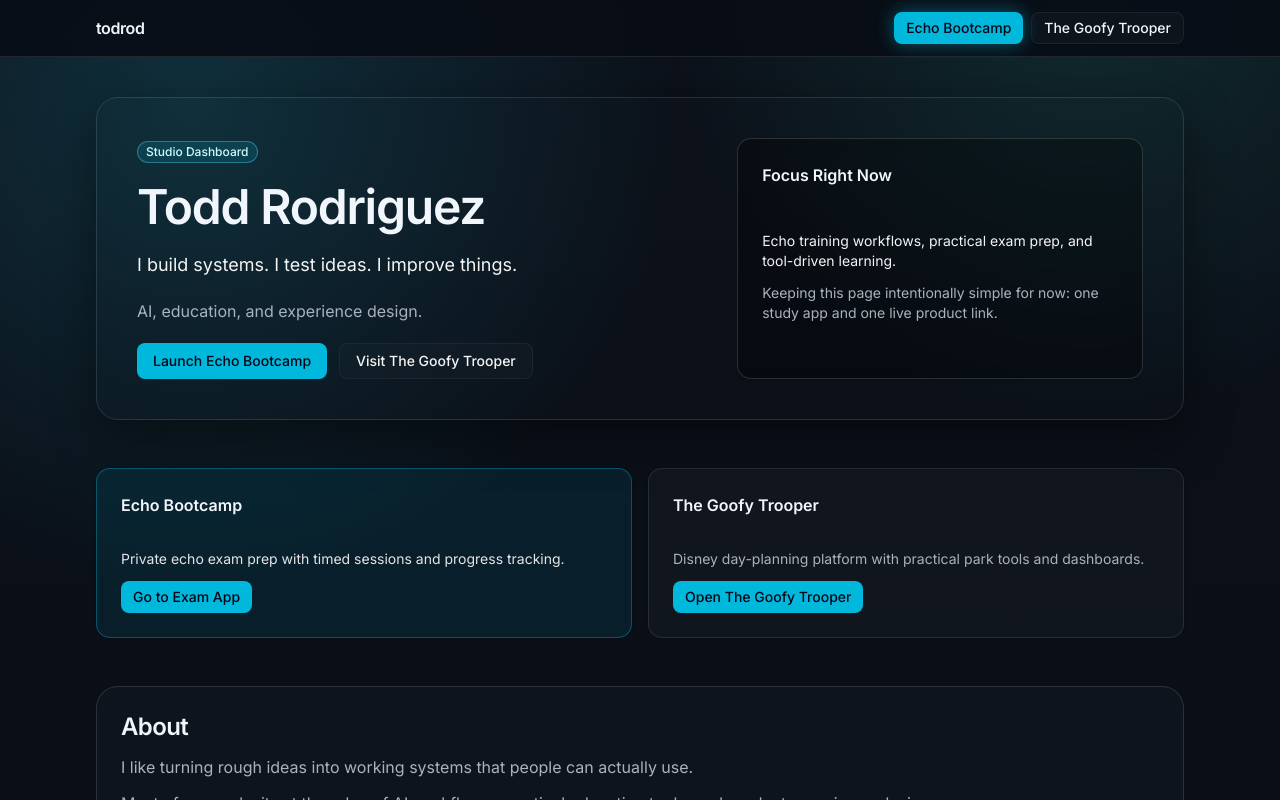
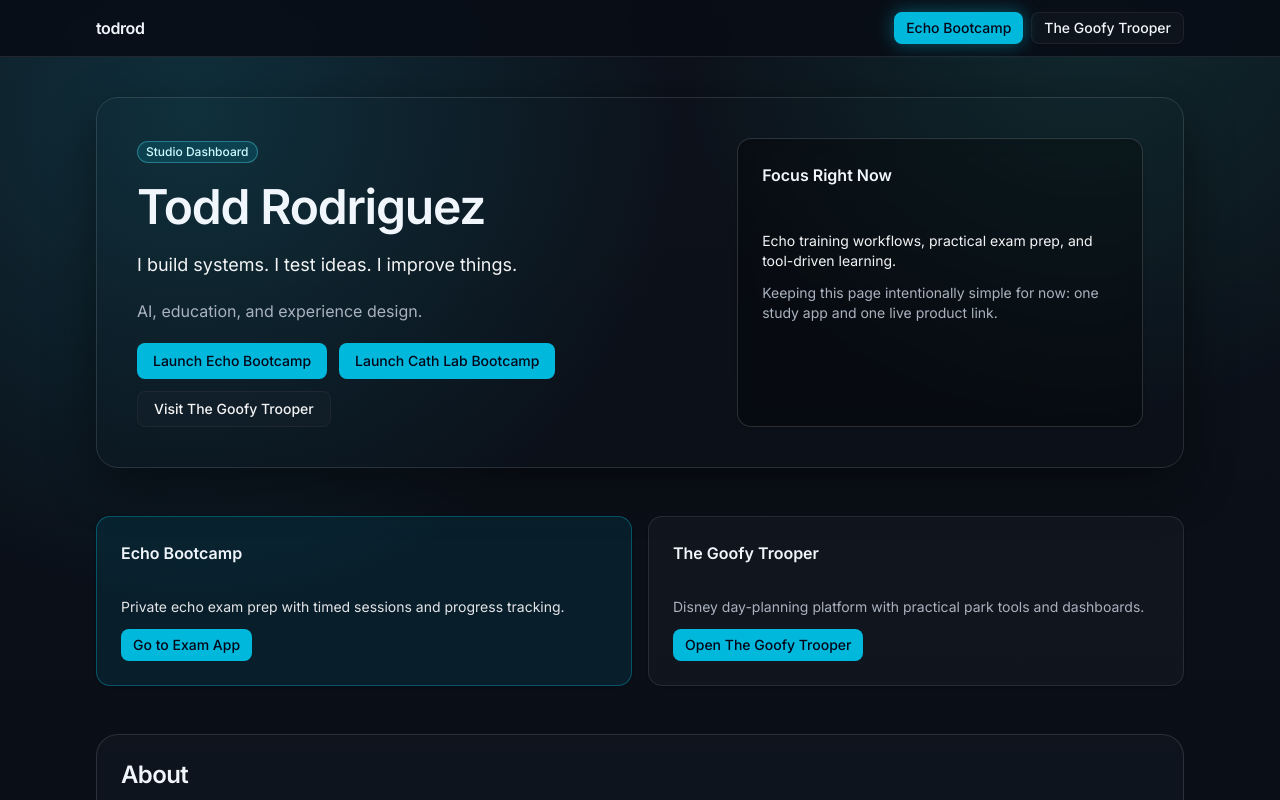
Before and after one commit to todrod/todrod, a Next.js app: page / in a window 1280 px wide. Shown: the top 800 px of the page. Built offline with nearby package versions, Linux system fonts and the light colour scheme; no server answers.

Commit message:
Add Cath Lab Bootcamp CTA button on homepage

```diff
--- a/src/app/page.tsx
+++ b/src/app/page.tsx
@@ -2,7 +2,7 @@
 import { Button } from "@/components/ui/button";
 import { Card, CardContent, CardHeader, CardTitle } from "@/components/ui/card";
 import { siteContent } from "@/content/site";
-import { echoBootcampHref } from "@/lib/urls";
+import { cathBootcampHref, echoBootcampHref } from "@/lib/urls";
 
 export default function HomePage() {
   return (
@@ -17,6 +17,9 @@
             <div className="flex flex-wrap gap-3">
               <Button asChild className="bg-cyan-500 text-slate-950 hover:bg-cyan-400">
                 <a href={echoBootcampHref}>Launch Echo Bootcamp</a>
+              </Button>
+              <Button asChild className="bg-cyan-500 text-slate-950 hover:bg-cyan-400">
+                <a href={cathBootcampHref}>Launch Cath Lab Bootcamp</a>
               </Button>
               <Button
                 asChild
--- a/src/lib/urls.ts
+++ b/src/lib/urls.ts
@@ -1,2 +1,5 @@
 export const echoBootcampHref =
   process.env.NEXT_PUBLIC_ECHO_BOOTCAMP_URL ?? "https://www.todrod.com/echo-bootcamp/exam";
+
+export const cathBootcampHref =
+  process.env.NEXT_PUBLIC_CATH_BOOTCAMP_URL ?? "https://www.todrod.com/cath-bootcamp/sim";
```
